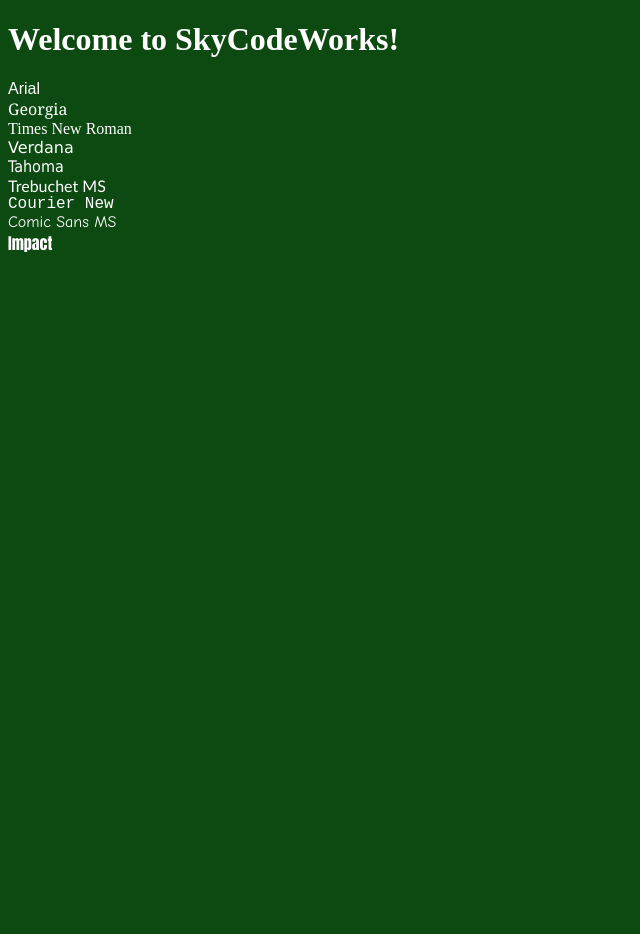
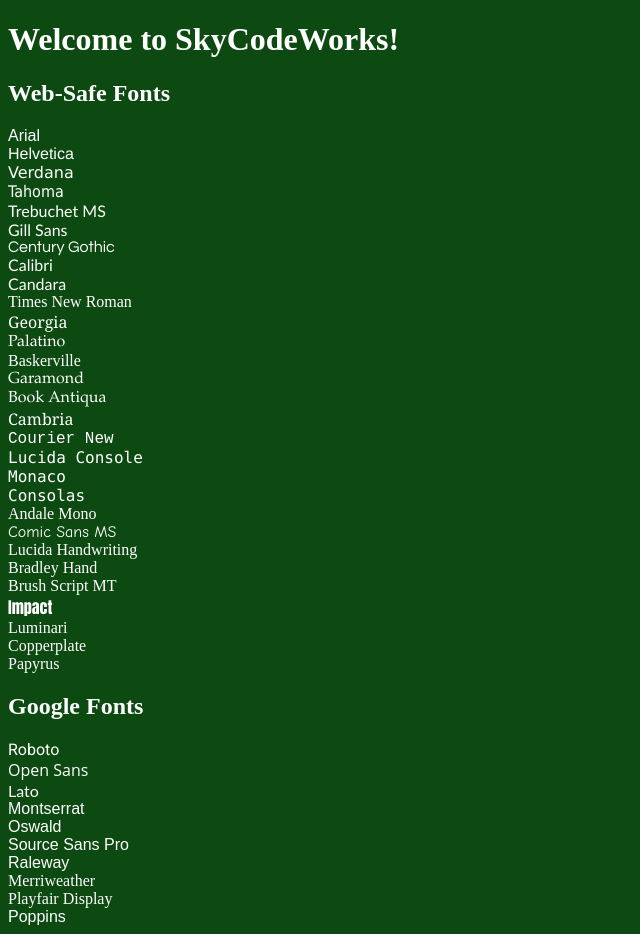
Before and after one commit to SkyCodeWorks/Hello-world-site, a plain HTML site: page index.html in a window 1280 px wide. Shown: the whole page, without its empty margins (0-640 px from the left). Before the commit the page ends 800 px from the top, so only its background shows below. Drawn offline with Linux system fonts and the light colour scheme.

Commit message:
Update index.html

```diff
--- a/index.html
+++ b/index.html
@@ -4,6 +4,7 @@
   <meta charset="UTF-8">
   <meta name="viewport" content="width=device-width, initial-scale=1.0">
   <title>SkyCodeWorks</title>
+  <link href="https://fonts.googleapis.com/css2?family=Roboto&display=swap" rel="stylesheet">
     <style>
         body {
         background-color: #0d4a11;
@@ -13,14 +14,54 @@
 </head>
 <body>
   <h1>Welcome to SkyCodeWorks!</h1>
-    <div class="font-sample" style="font-family: Arial;">Arial</div>
-  <div class="font-sample" style="font-family: Georgia;">Georgia</div>
-  <div class="font-sample" style="font-family: Times New Roman;">Times New Roman</div>
-  <div class="font-sample" style="font-family: Verdana;">Verdana</div>
-  <div class="font-sample" style="font-family: Tahoma;">Tahoma</div>
-  <div class="font-sample" style="font-family: Trebuchet MS;">Trebuchet MS</div>
-  <div class="font-sample" style="font-family: Courier New;">Courier New</div>
-  <div class="font-sample" style="font-family: Comic Sans MS;">Comic Sans MS</div>
-  <div class="font-sample" style="font-family: Impact;">Impact</div>
+    <h2>Web-Safe Fonts</h2>
+
+<div class="font-preview" style="font-family: Arial;">Arial</div>
+<div class="font-preview" style="font-family: Helvetica;">Helvetica</div>
+<div class="font-preview" style="font-family: Verdana;">Verdana</div>
+<div class="font-preview" style="font-family: Tahoma;">Tahoma</div>
+<div class="font-preview" style="font-family: 'Trebuchet MS';">Trebuchet MS</div>
+<div class="font-preview" style="font-family: 'Gill Sans';">Gill Sans</div>
+<div class="font-preview" style="font-family: 'Century Gothic';">Century Gothic</div>
+<div class="font-preview" style="font-family: Calibri;">Calibri</div>
+<div class="font-preview" style="font-family: Candara;">Candara</div>
+
+<div class="font-preview" style="font-family: 'Times New Roman';">Times New Roman</div>
+<div class="font-preview" style="font-family: Georgia;">Georgia</div>
+<div class="font-preview" style="font-family: Palatino;">Palatino</div>
+<div class="font-preview" style="font-family: Baskerville;">Baskerville</div>
+<div class="font-preview" style="font-family: Garamond;">Garamond</div>
+<div class="font-preview" style="font-family: 'Book Antiqua';">Book Antiqua</div>
+<div class="font-preview" style="font-family: Cambria;">Cambria</div>
+
+<div class="font-preview" style="font-family: 'Courier New';">Courier New</div>
+<div class="font-preview" style="font-family: 'Lucida Console';">Lucida Console</div>
+<div class="font-preview" style="font-family: Monaco;">Monaco</div>
+<div class="font-preview" style="font-family: Consolas;">Consolas</div>
+<div class="font-preview" style="font-family: 'Andale Mono';">Andale Mono</div>
+
+<div class="font-preview" style="font-family: 'Comic Sans MS';">Comic Sans MS</div>
+<div class="font-preview" style="font-family: 'Lucida Handwriting';">Lucida Handwriting</div>
+<div class="font-preview" style="font-family: 'Bradley Hand';">Bradley Hand</div>
+<div class="font-preview" style="font-family: 'Brush Script MT';">Brush Script MT</div>
+
+<div class="font-preview" style="font-family: Impact;">Impact</div>
+<div class="font-preview" style="font-family: Luminari;">Luminari</div>
+<div class="font-preview" style="font-family: Copperplate;">Copperplate</div>
+<div class="font-preview" style="font-family: Papyrus;">Papyrus</div>
+
+<h2>Google Fonts</h2>
+
+<div class="font-preview" style="font-family: 'Roboto', sans-serif;">Roboto</div>
+<div class="font-preview" style="font-family: 'Open Sans', sans-serif;">Open Sans</div>
+<div class="font-preview" style="font-family: 'Lato', sans-serif;">Lato</div>
+<div class="font-preview" style="font-family: 'Montserrat', sans-serif;">Montserrat</div>
+<div class="font-preview" style="font-family: 'Oswald', sans-serif;">Oswald</div>
+<div class="font-preview" style="font-family: 'Source Sans Pro', sans-serif;">Source Sans Pro</div>
+<div class="font-preview" style="font-family: 'Raleway', sans-serif;">Raleway</div>
+<div class="font-preview" style="font-family: 'Merriweather', serif;">Merriweather</div>
+<div class="font-preview" style="font-family: 'Playfair Display', serif;">Playfair Display</div>
+<div class="font-preview" style="font-family: 'Poppins', sans-serif;">Poppins</div>
+
 </body>
 </html>
```
